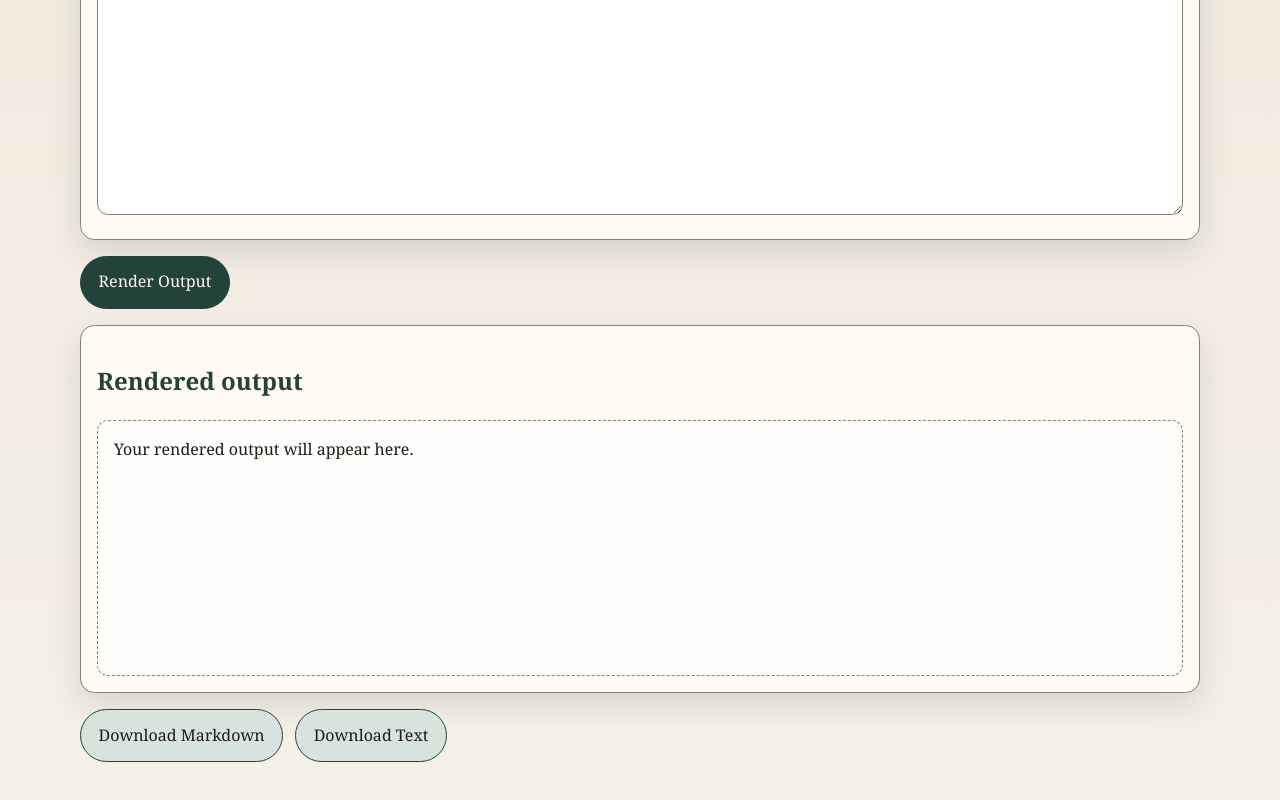
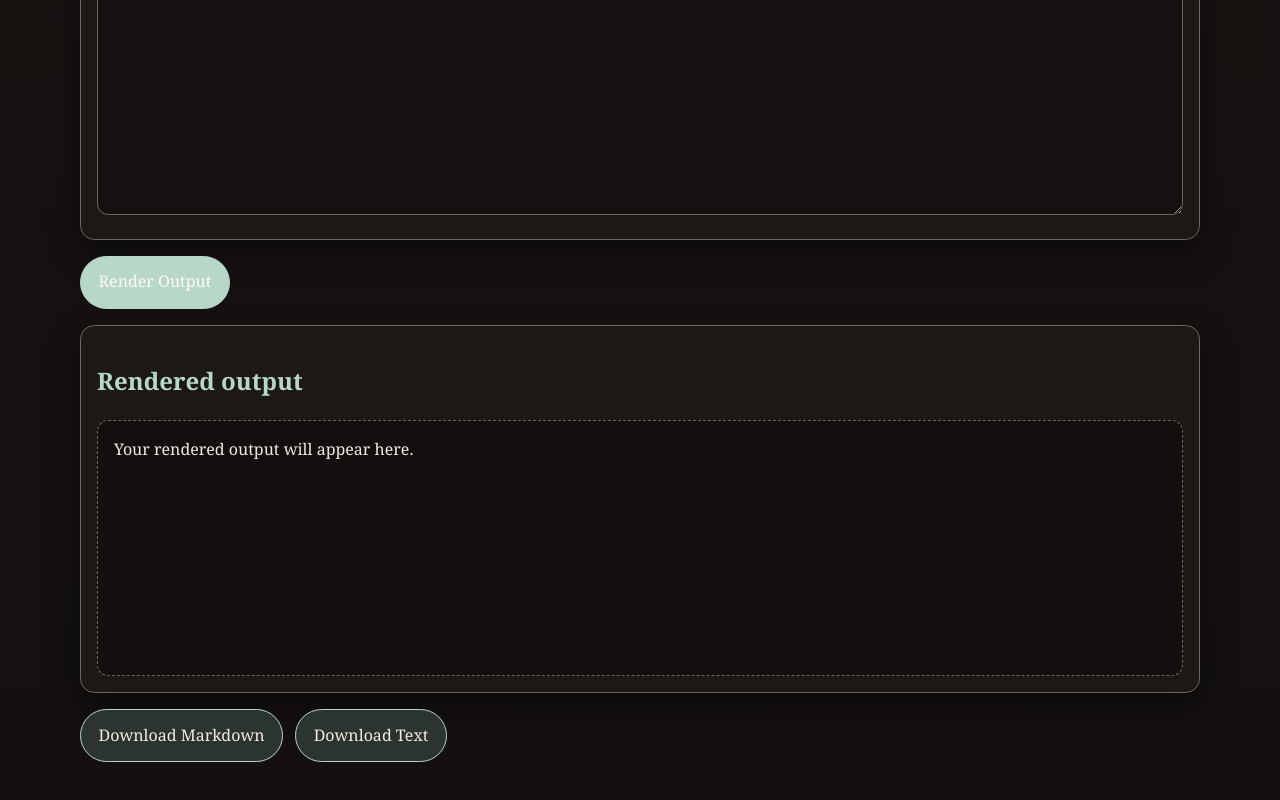
Before and after one commit to Marconiusiii/ghostWriter, a plain HTML site: page index.html in a window 1280 px wide. Shown: the part 630-1430 px from the top of the page. Drawn offline with Linux system fonts and the dark colour scheme.

Commit message:
Add dark mode theme for users with a dark color scheme preference

```diff
--- a/css/ghostStyle.css
+++ b/css/ghostStyle.css
@@ -9,6 +9,21 @@
   --muted: #534a42;
   --focus: #a83b12;
   --shadow: rgba(31, 27, 24, 0.12);
+}
+
+@media (prefers-color-scheme: dark) {
+  :root {
+    color-scheme: dark;
+    --page-bg: #13100f;
+    --panel-bg: #1c1816;
+    --accent: #b7d7c9;
+    --accent-soft: #2b342f;
+    --border: #6f665d;
+    --text: #f2ebe1;
+    --muted: #d1c4b8;
+    --focus: #f28d49;
+    --shadow: rgba(0, 0, 0, 0.38);
+  }
 }
 
 *,
@@ -179,6 +194,31 @@ dialog:focus-visible {
   background: #ece4d6;
 }
 
+@media (prefers-color-scheme: dark) {
+  body {
+    background:
+      radial-gradient(circle at top, rgba(90, 107, 98, 0.14), transparent 38%),
+      linear-gradient(180deg, #171311 0%, var(--page-bg) 100%);
+  }
+
+  textarea {
+    background: #141110;
+    color: var(--text);
+  }
+
+  #renderedOutput {
+    background: rgba(18, 15, 14, 0.9);
+  }
+
+  #renderedOutput a {
+    color: #8dc2ff;
+  }
+
+  #renderedOutput code {
+    background: #312926;
+  }
+}
+
 dialog {
   width: min(40rem, calc(100vw - 2rem));
   padding: 1rem 1rem 1.25rem;
--- a/index.html
+++ b/index.html
@@ -24,7 +24,7 @@
 <button type="button" id="renderButton">Render Output</button>
 </div>
 
-<section class="output-panel" aria-labelledby="outputHeading">
+<section class="output-panel" aria-labelledby="outputHeading" tabindex="0">
 <h2 id="outputHeading">Rendered output</h2>
 <div id="renderedOutput"></div>
 </section>
```
